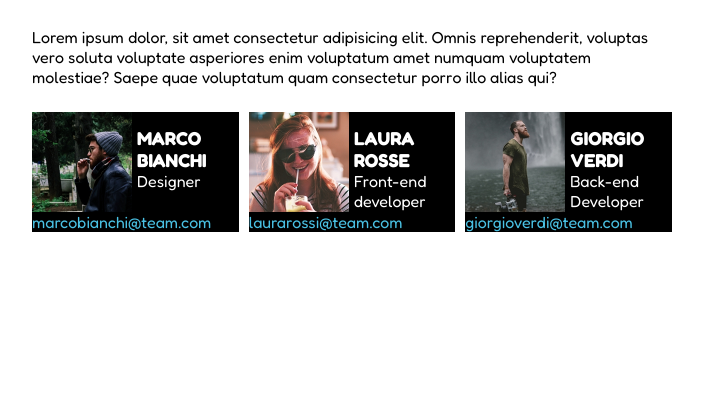
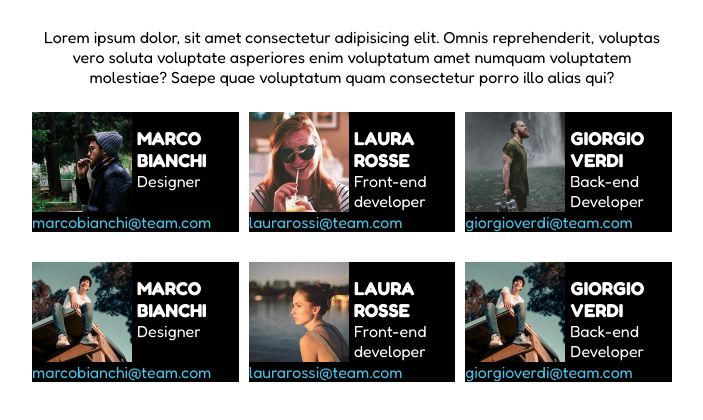
Before and after one commit to Michel-Ramirez/html-css-float-cards, a plain HTML site: page index.html in a window 1280 px wide. Shown: the part 72-492 px from the top of the page, without its empty margins (288-991 px from the left). Drawn offline with Linux system fonts and the light colour scheme.

Commit message:
add second box cards and clearfix

```diff
--- a/css/style.css
+++ b/css/style.css
@@ -13,7 +13,7 @@ body{
 }
 
 main{
-    max-width: 1200px;
+    max-width: 1080px;
 }
 
 h1{
@@ -31,6 +31,9 @@ a{
     color: #4AC1E3;
 }
 
+.description{
+    text-align: center;
+}
 
 /* UTILITY */
 
@@ -64,3 +67,10 @@ a{
     padding-top: 15px;
     display: block;
 }
+
+.clearfix{
+    content: "";
+    display: table;
+    clear: both;
+
+}
--- a/index.html
+++ b/index.html
@@ -15,12 +15,12 @@
     </header>
     <main class="align-center">
         <!-- paragrafo descrittivo -->
-        <section>
+        <section class="description">
             <p>Lorem ipsum dolor, sit amet consectetur adipisicing elit. Omnis reprehenderit, voluptas vero soluta voluptate asperiores enim voluptatum amet numquam voluptatem molestiae? Saepe quae voluptatum quam consectetur porro illo alias qui?</p>
         </section>
         <!-- biglietti da visita -->
-        <section>
-            <div class="row">
+        <section class="main">
+            <div class="row clearfix">
                 <div class="cards">
                     <img src="img/male1.png" alt="img profile">
                     <div class="info">
@@ -47,7 +47,32 @@
                 </div>
             </div>
         </section>
+            <div class="row clearfix">
+                <div class="cards">
+                    <img src="img/male3.png" alt="img profile">
+                    <div class="info">
+                        <h3>MARCO BIANCHI</h3>
+                        <span>Designer</span>
+                        <a href="mailto:marcobianchi@team.com">marcobianchi@team.com</a>
+                    </div>
+                </div>
+                <div class="cards">
+                    <img src="img/female2.png" alt="img profile">
+                    <div class="info">
+                        <h3>LAURA ROSSE</h3>
+                        <span>Front-end developer</span>
+                        <a href="mailto:laurarossi@team.com">laurarossi@team.com</a>
+                    </div>
+                </div>
+                <div class="cards">
+                    <img src="img/male3.png" alt="img profile">
+                    <div class="info">
+                        <h3>GIORGIO VERDI</h3>
+                        <span>Back-end Developer</span>
+                        <a href="mailto:giorgioverdi@team.com">giorgioverdi@team.com</a>
+                    </div>
+                </div>
+            </div>
     </main>
-
 </body>
 </html>
```
